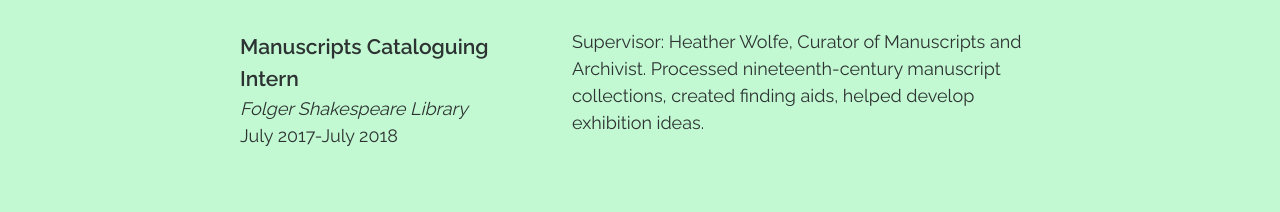
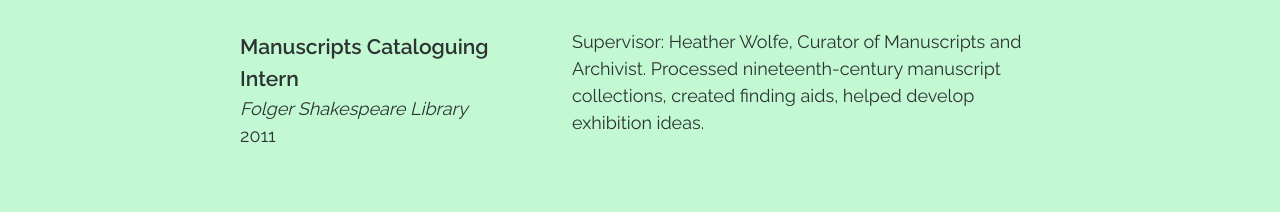
Before and after one commit to DrLibraryCat/cv-site, a plain HTML site: page index.html in a window 1280 px wide. Shown: the part 2220-2432 px from the top of the page. Drawn offline with Linux system fonts and the light colour scheme; a web font is replaced by a local one.

Commit message:
Add files via upload

```diff
--- a/index.html
+++ b/index.html
@@ -119,7 +119,7 @@
             <div class="job-details">
               <h3>Manuscripts Cataloguing Intern</h3>
               <p>Folger Shakespeare Library</p>
-              <p>July 2017-July 2018</p>
+              <p>2011</p>
             </div>
             <div class="job-summary">
               <p>Supervisor: Heather Wolfe, Curator of Manuscripts and Archivist.
```
